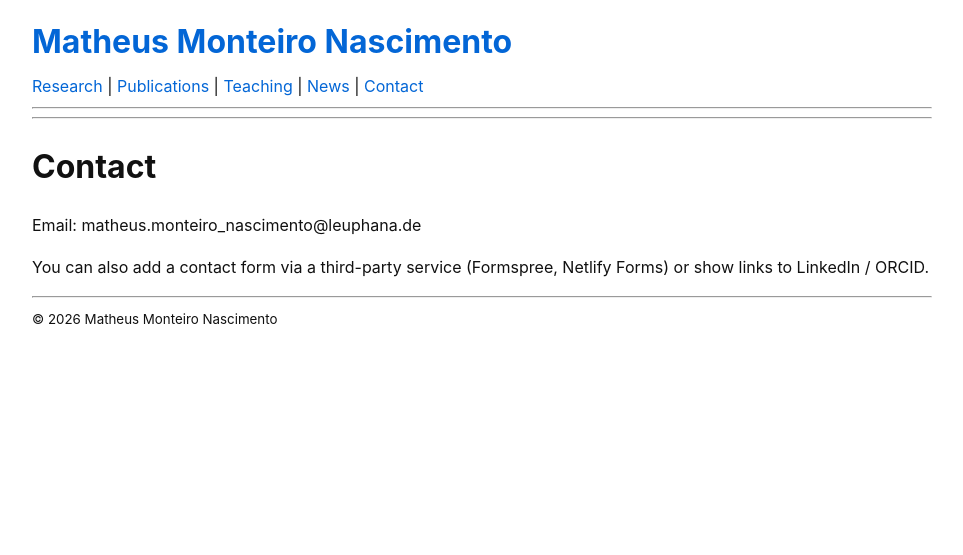
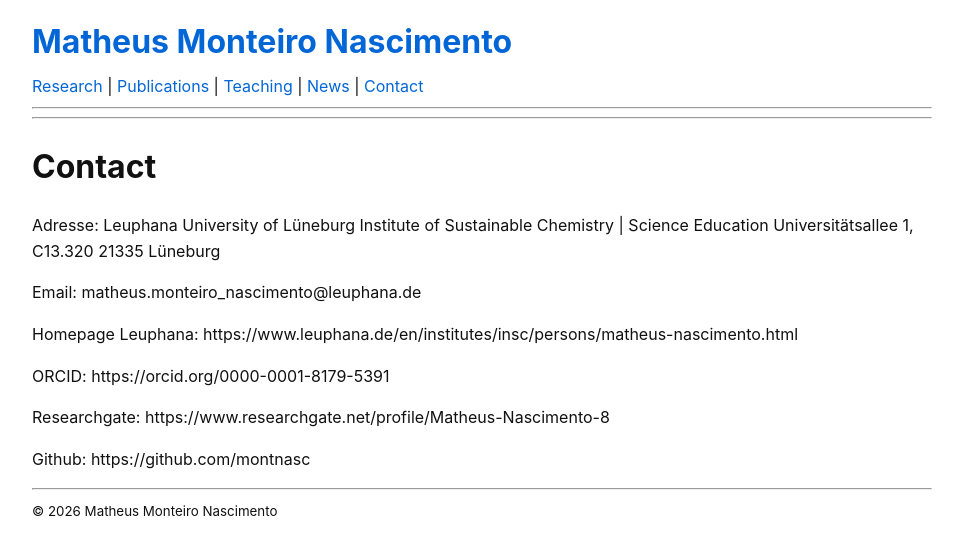
Before and after one commit to montnasc/montnasc.github.io, a Jekyll site: the page built from contact.md, in a window 1280 px wide. Shown: the top 555 px of the page, without its empty margins (158-1121 px from the left). Built offline with Jekyll 4.4.1, drawn with Linux system fonts in a browser that asks for light colours; our own code applies the rules of GitHub Pages for plain Markdown files.

Commit message:
Update contact.md

```diff
--- a/contact.md
+++ b/contact.md
@@ -1,6 +1,17 @@
 ---
 # Contact
 
+Adresse: Leuphana University of Lüneburg
+Institute of Sustainable Chemistry | Science Education
+Universitätsallee 1, C13.320
+21335 Lüneburg
+
 Email: matheus.monteiro_nascimento@leuphana.de
 
-You can also add a contact form via a third-party service (Formspree, Netlify Forms) or show links to LinkedIn / ORCID.
+Homepage Leuphana: https://www.leuphana.de/en/institutes/insc/persons/matheus-nascimento.html
+
+ORCID: https://orcid.org/0000-0001-8179-5391
+
+Researchgate: https://www.researchgate.net/profile/Matheus-Nascimento-8
+
+Github: https://github.com/montnasc
```
